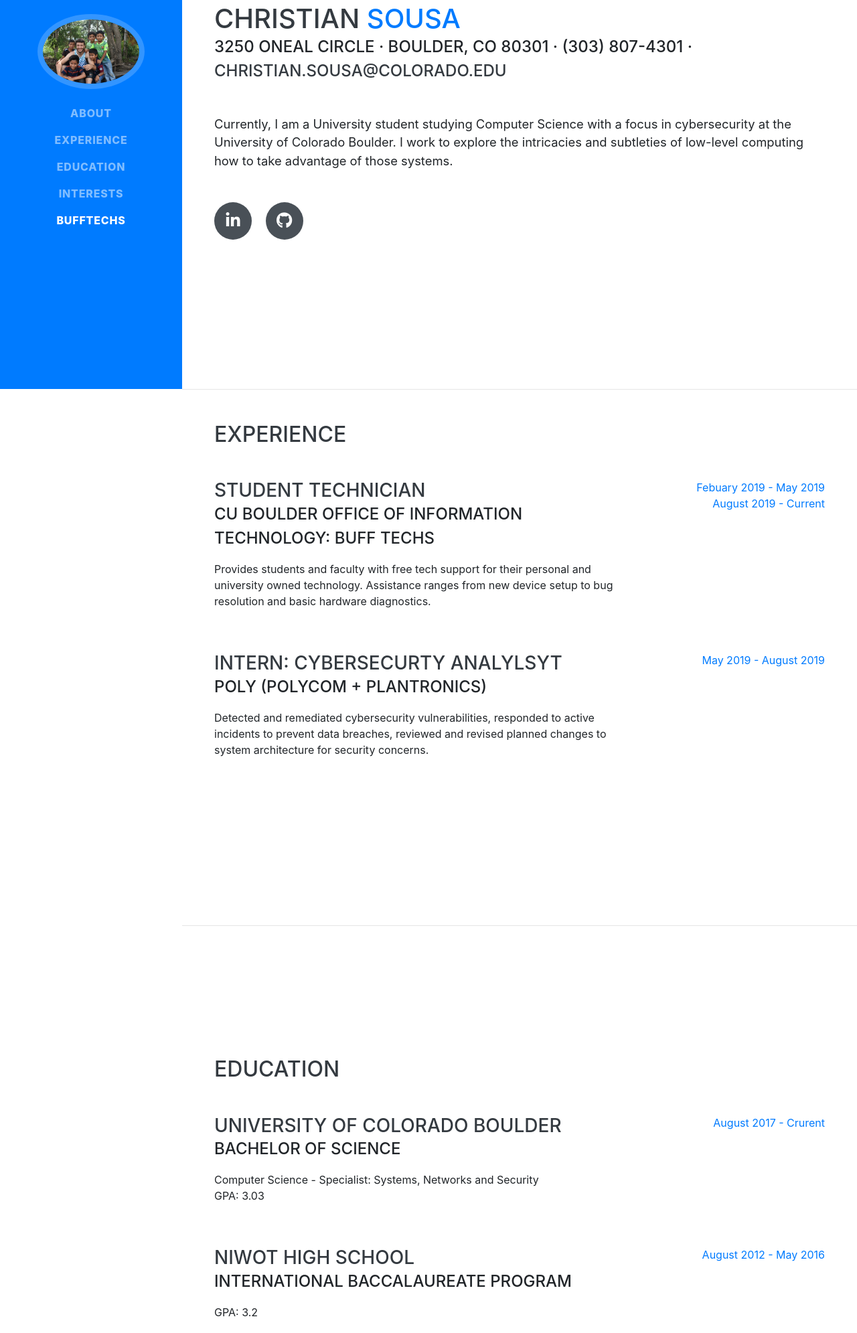
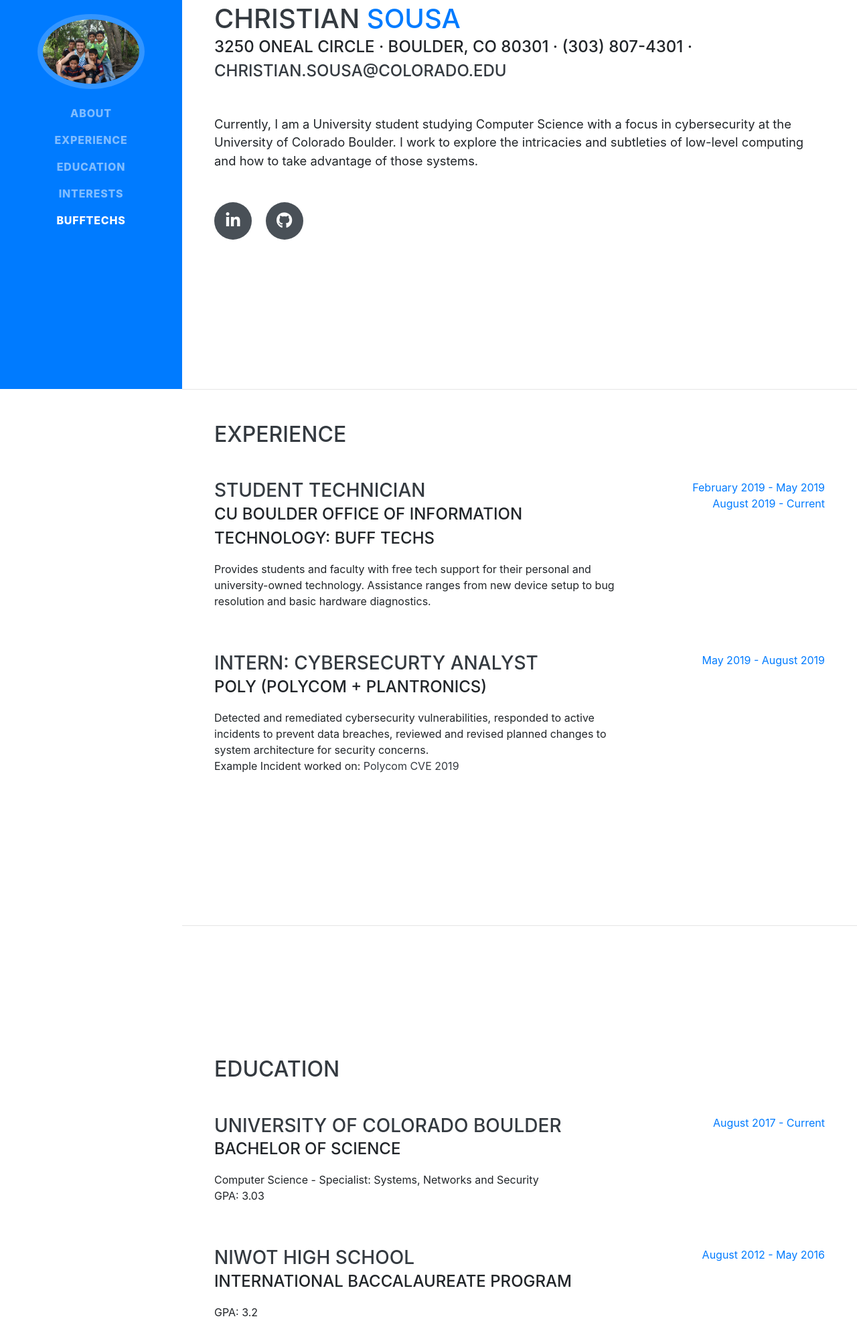
Before and after one commit to Swifty-Sousa/Swifty-Sousa.github.io, a website with bundled scripts: page index.html in a window 1280 px wide. Shown: the part 219-2210 px from the top of the page at 67% size. Built offline with nearby package versions, Linux system fonts and the light colour scheme; a web font is replaced by a local one.

Commit message:
added CVE

```diff
--- a/index.html
+++ b/index.html
@@ -65,7 +65,7 @@
         <div class="subheading mb-5">3250 Oneal Circle · Boulder, CO 80301 · (303) 807-4301 ·
           <a href="mailto:christian.sousa@colorado.edu" style="color:#343a40">christian.sousa@colorado.edu</a>
         </div>
-        <p class="lead mb-5">  Currently, I am a University student studying Computer Science with a focus in cybersecurity at the University of Colorado Boulder. I work to explore the intricacies and subtleties of low-level computing how to take advantage of those systems.</p>
+        <p class="lead mb-5">  Currently, I am a University student studying Computer Science with a focus in cybersecurity at the University of Colorado Boulder. I work to explore the intricacies and subtleties of low-level computing and how to take advantage of those systems.</p>
         <div class="social-icons">
           <a href="https://www.linkedin.com/in/christian-sousa-046136158/" target="_blank">
             <i class="fab fa-linkedin-in"></i>
@@ -87,18 +87,20 @@
           <div class="resume-content">
             <h3 class="mb-0">Student Technician </h3>
             <div class="subheading mb-3">CU Boulder Office of Information Technology: Buff Techs</div>
-            <p>Provides students and faculty with free tech support for their personal and university owned technology. Assistance ranges from new device setup to bug resolution and basic hardware diagnostics.</p>
+            <p>Provides students and faculty with free tech support for their personal and university-owned technology. Assistance ranges from new device setup to bug resolution and basic hardware diagnostics.</p>
           </div>
           <div class="resume-date text-md-right">
-            <span class="text-primary">Febuary 2019 - May 2019<br> August 2019 - Current</span>
+            <span class="text-primary">February 2019 - May 2019<br> August 2019 - Current</span>
           </div>
         </div>
 
         <div class="resume-item d-flex flex-column flex-md-row justify-content-between mb-5">
           <div class="resume-content">
-            <h3 class="mb-0">Intern: Cybersecurty Analylsyt</h3>
+            <h3 class="mb-0">Intern: Cybersecurty Analyst</h3>
             <div class="subheading mb-3">Poly (Polycom + Plantronics)</div>
-            <p>Detected and remediated cybersecurity vulnerabilities, responded to active incidents to prevent data breaches, reviewed and revised planned changes to system architecture for security concerns.</p>
+            <p>Detected and remediated cybersecurity vulnerabilities, responded to active incidents to prevent data breaches, reviewed and revised planned changes to system architecture for security concerns.
+              <br> Example Incident worked on: <a href="https://cve.mitre.org/cgi-bin/cvename.cgi?name=CVE-2019-14259" target="_blank " style="color:#343a40">Polycom CVE 2019</a>
+            </p>
           </div>
           <div class="resume-date text-md-right">
             <span class="text-primary">May 2019 - August 2019</span>
@@ -124,7 +126,7 @@
             <p>GPA: 3.03</p>
           </div>
           <div class="resume-date text-md-right">
-            <span class="text-primary">August 2017 - Crurent</span>
+            <span class="text-primary">August 2017 - Current</span>
           </div>
         </div>
 
@@ -150,7 +152,7 @@
     <section class="resume-section p-3 p-lg-5 d-flex align-items-center" id="interests">
       <div class="w-100">
         <h2 class="mb-5">Interests</h2>
-        <p>I love gaming and experimenting with technology, I like to listen to music while tinkering away or playing my favorite games with friends. I also love to cook!</p>
+        <p>I love gaming and experimenting with technology. I like to listen to music while tinkering away or playing my favorite games with friends. I also love to cook!</p>
         <p class="mb-0">While I love many indoor activities, I also enjoy the outdoors. During the winter I love to ski and get in snowball fights with my friends. When it is warmer I enjoy hiking, swimming and intramural sports.</p>
     </section>
 
@@ -174,8 +176,8 @@
         <div class="resume-item d-flex flex-column flex-md-row justify-content-between mb-5">
           <div class="resume-content">
             <h3 class="mb-0">Why do I Think I would make a good team lead?</h3>
-            <p>While I have not been with BuffTechs for as long as some other technicians I work to the hour limit every week and take as many cases as I can. In doing so, I have expanded on
-              a wide range of releveant knowledge. I use both Mac and Windows in my everyday life and am familiar with troubleshooting both. As a result of this,g
+            <p>While I have not been with BuffTechs for as long as some other technicians, I work to the hour limit every week and take as many cases as I can. In doing so, I have expanded on
+              a wide range of relevant knowledge. I use both Mac and Windows in my everyday life and am familiar with troubleshooting both. As a result of this,
               many junior (and sometimes senior) technicians already look to me for guidance when they get stuck with a difficult case.
 
             </p>
```
Also changed, not shown: 1 other file.
